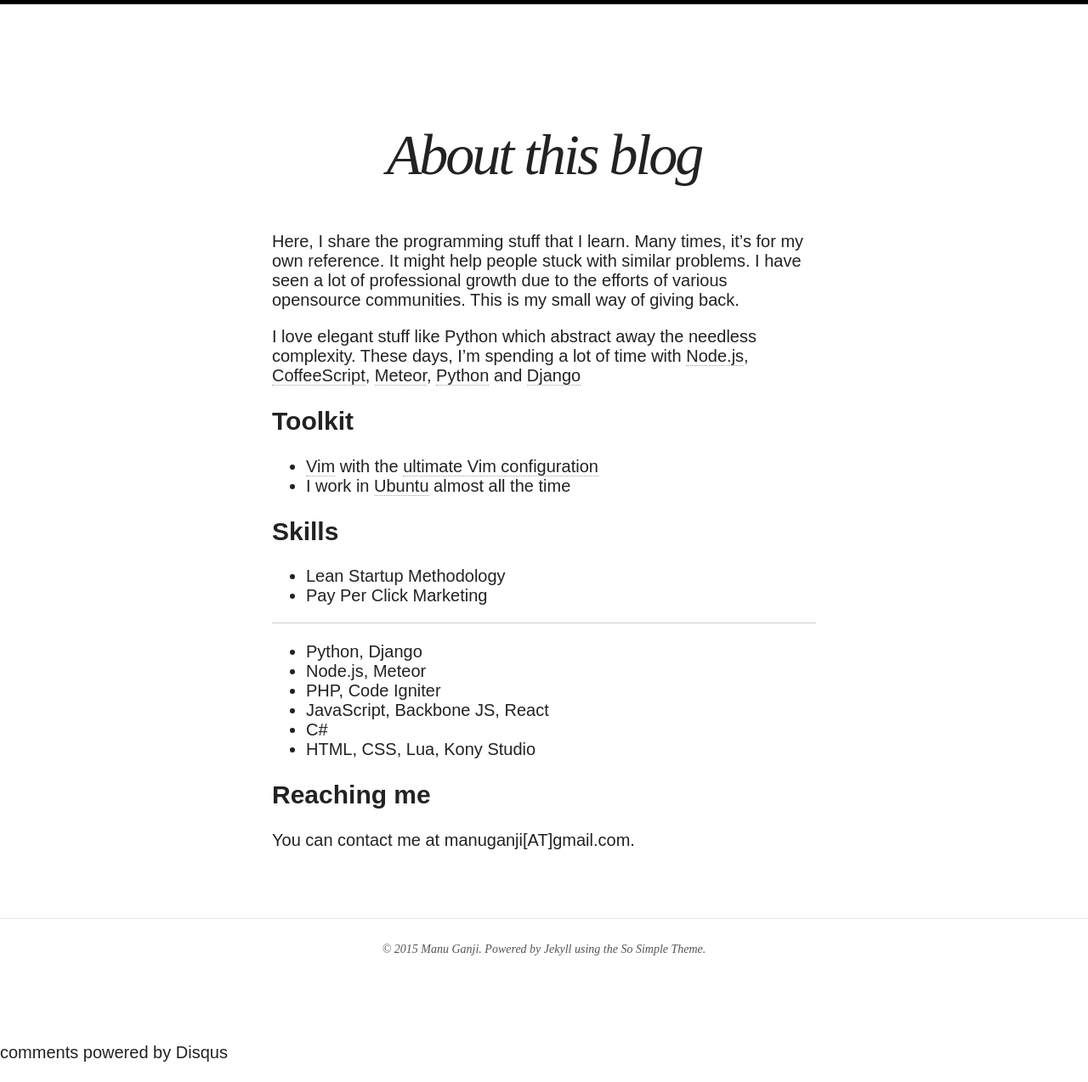
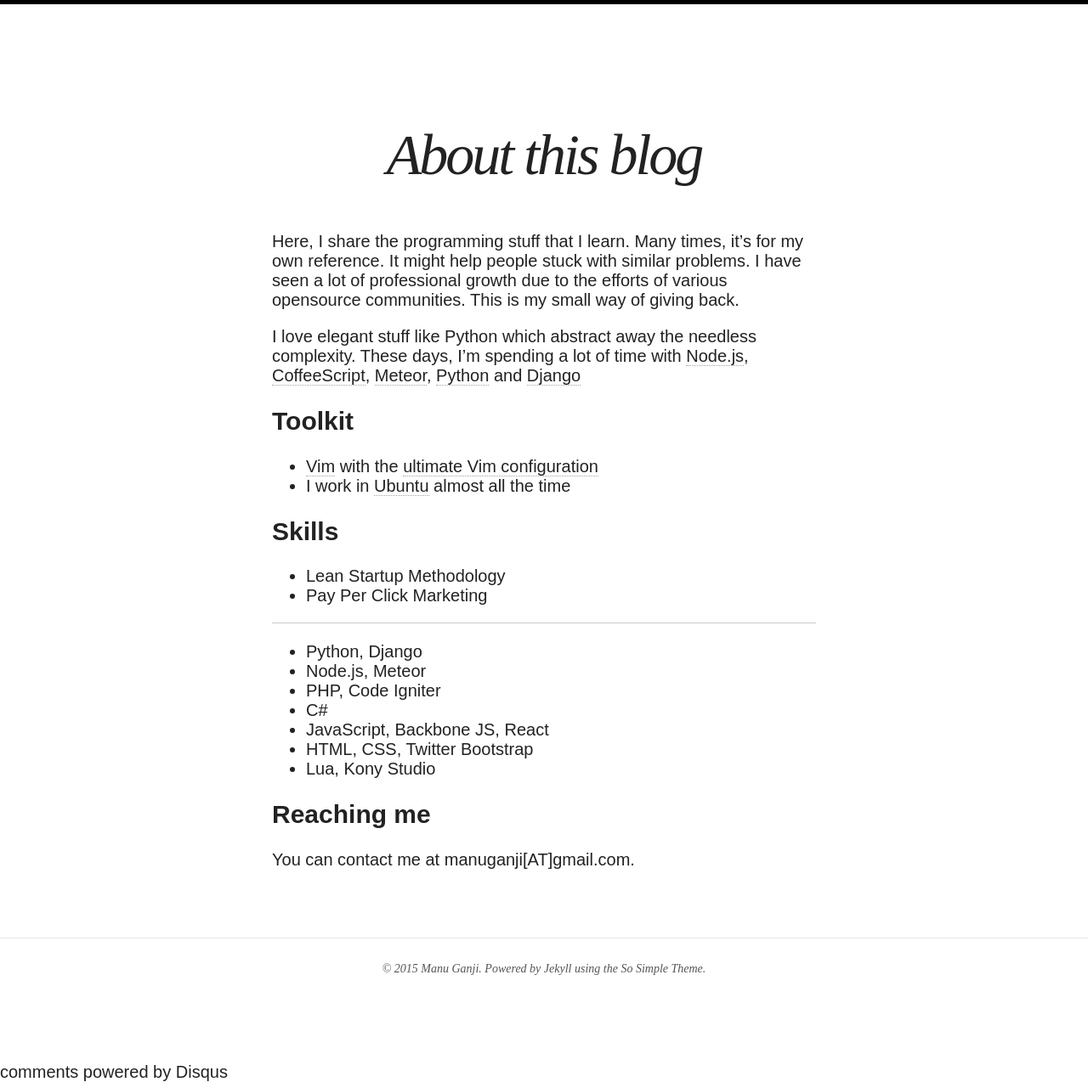
Before and after one commit to manuganji/manuganji.github.io, a Jekyll site: the page built from about.md, in a window 1280 px wide. Shown: the whole page at 85% size. Built offline with Jekyll 4.4.1, drawn with Linux system fonts in a browser that asks for light colours; nearby versions of some CDN libraries; a script that is not in the unit is left out; comment, search, counter and statistics services are not loaded; before the commit the page ends 1251 px from its top, so only the background shows below that.

Commit message:
adding bootstrap to skills

```diff
--- a/about.md
+++ b/about.md
@@ -25,9 +25,10 @@ I love elegant stuff like Python which abstract away the needless complexity. Th
 * Python, Django
 * Node.js, Meteor
 * PHP, Code Igniter
+* C#
 * JavaScript, Backbone JS, React
-* C#
-* HTML, CSS, Lua, Kony Studio
+* HTML, CSS, Twitter Bootstrap
+* Lua, Kony Studio
 
 # Reaching me
 
```
